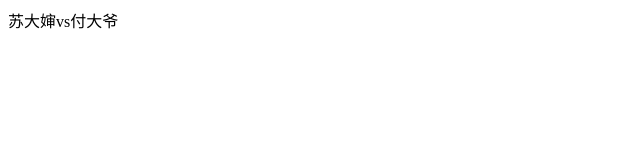
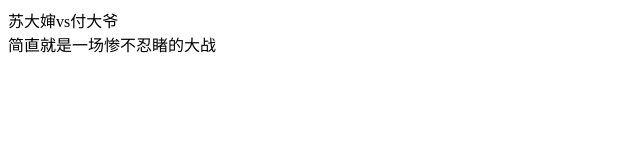
Before and after one commit to batmaxAminons/batmax-and-minons, a plain HTML site: page index.html in a window 1280 px wide. Shown: the whole page, without its empty margins (0-640 px from the left). Drawn offline with Linux system fonts and the light colour scheme.

Commit message:
第二次
哈不

```diff
--- a/index.html
+++ b/index.html
@@ -8,6 +8,8 @@
 	<div class="batmax">
 		苏大婶vs付大爷
 	</div>
-	<div class="minions"></div>
+	<div class="minions">
+		简直就是一场惨不忍睹的大战
+	</div>
 </body>
 </html>
```
